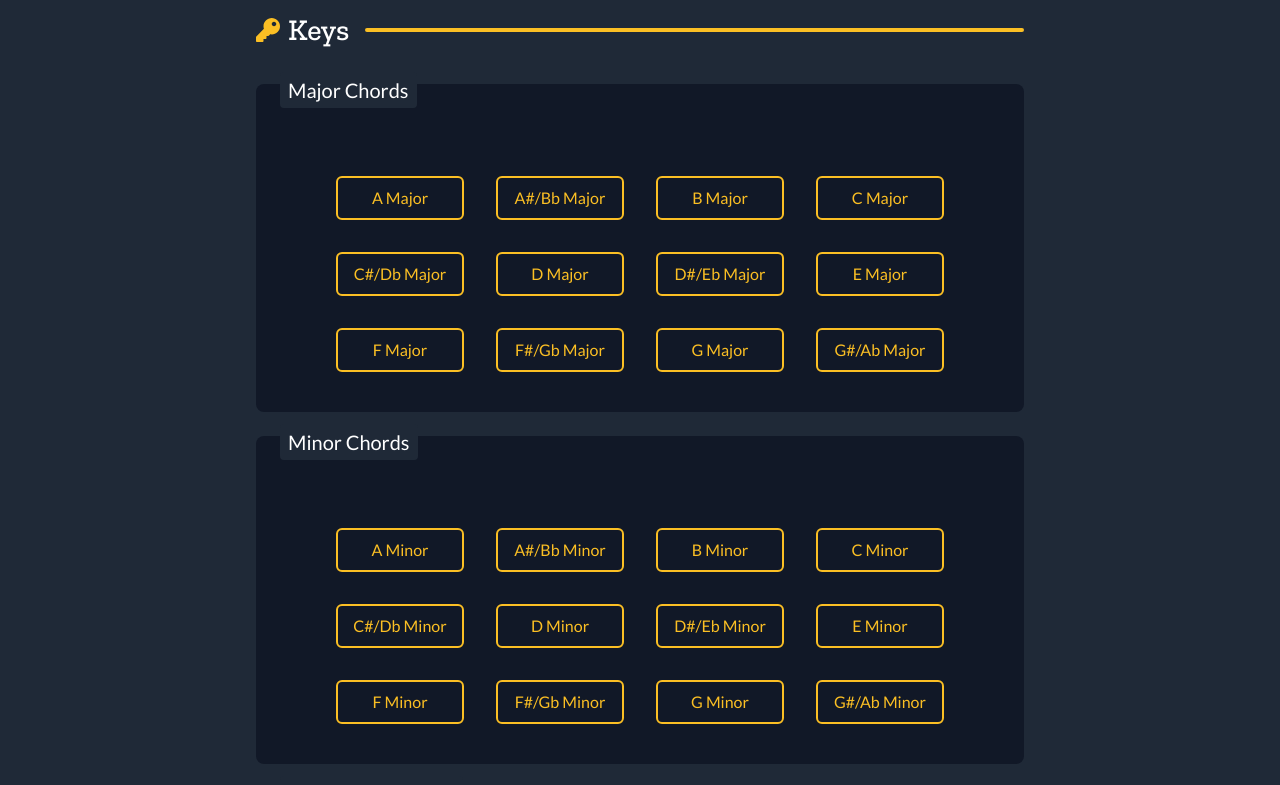
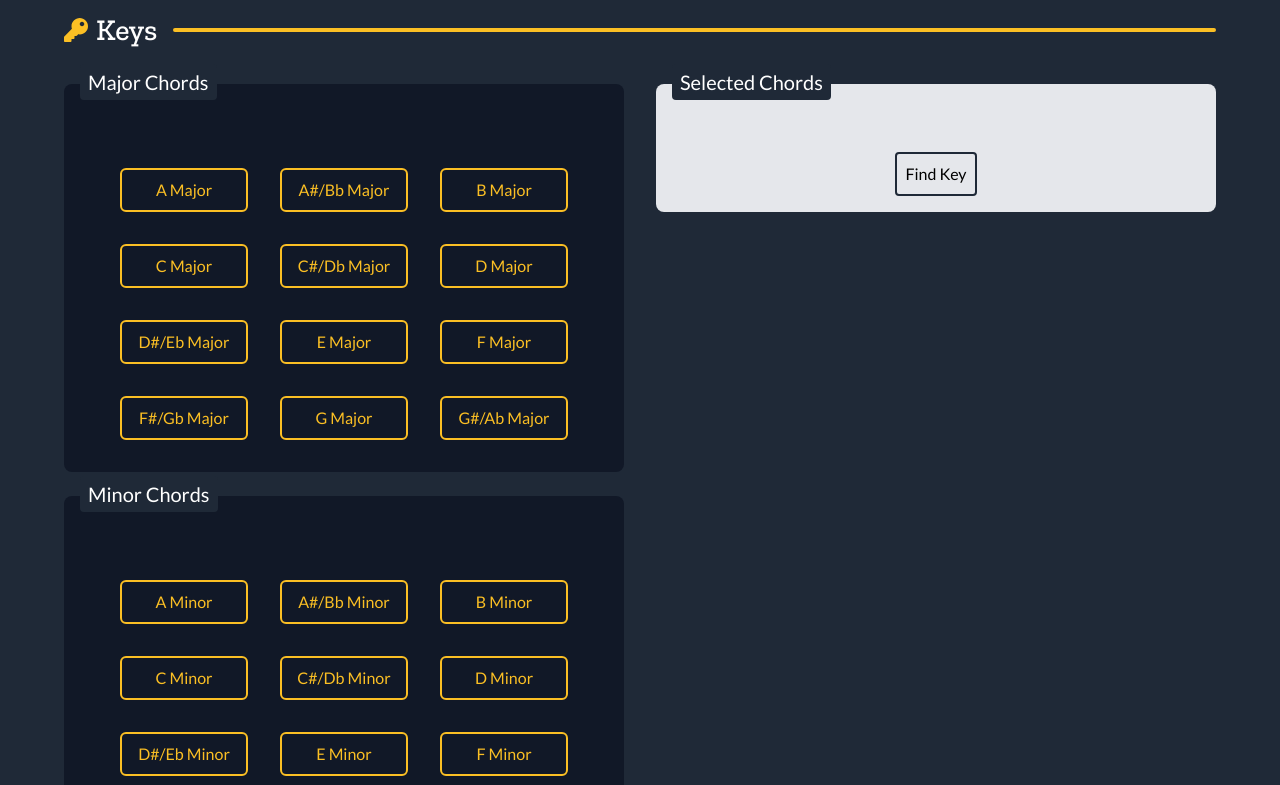
Before and after one commit to jacoberick/keys, a React (Create React App) app: page / in a window 1280 px wide. Shown: the top 785 px of the page. Built offline with nearby package versions, Linux system fonts and the light colour scheme.

Commit message:
added selected chords tab, added toggleSelectedChord function

```diff
--- a/src/App.js
+++ b/src/App.js
@@ -4,7 +4,7 @@ import FindKey from "./components/FindKey";
 
 function App() {
   return (
-    <div id="masterContainer" className="bg-gray-800 h-screen">
+    <div id="masterContainer" className="bg-gray-800 ">
       <Header />
       <FindKey />
     </div>
--- a/src/components/FindKey.js
+++ b/src/components/FindKey.js
@@ -1,8 +1,14 @@
+import React, { useState } from "react";
+
 // repeated styles
 const majorMinorTitles = `text-xl mb-4 text-white relative bottom-9 bg-gray-800 inline-block rounded py-1 px-2 font-lato`;
-const chordSection = `my-6 bg-gray-900 rounded-lg p-6`;
+const chordSection = `my-6 bg-gray-900 rounded-lg p-4 max-w-2xl`;
 const buttonsContainer = `flex flex-wrap justify-center`;
 const chordButton = `text-yellow-400 m-4 border-2  border-yellow-400 p-2 rounded-md w-32 hover:bg-yellow-400 transition-all hover:text-white`;
+
+const FindKey = () => {
+  //state
+  const [selectedChords, setSelectedChords] = useState([]);
 
   //chord arrays
   const baseChords = [
@@ -24,28 +30,44 @@ const majorChords = baseChords.map((x) => x + " Major");
   const minorChords = baseChords.map((x) => x + " Minor");
   const dimChords = baseChords.map((x) => x + " Diminished");
 
+  const toggleSelectedChord = (el) => {
+    let chordName = el.target.innerHTML;
+    let arrCopy = [...selectedChords];
+    let selectIndex = arrCopy.indexOf(chordName);
+
+    selectIndex === -1
+      ? setSelectedChords([...arrCopy, chordName])
+      : setSelectedChords(arrCopy.filter((x) => x !== chordName));
+  };
+
+  console.log(selectedChords);
+
   //variables that store chord button elements
   const majorChordButtons = majorChords.map((c) => (
-  <button key={c} className={chordButton}>
+    <button onClick={toggleSelectedChord} key={c} className={chordButton}>
       {c}
     </button>
   ));
 
   const minorChordButtons = minorChords.map((c) => (
-  <button key={c} className={chordButton}>
+    <button onClick={toggleSelectedChord} key={c} className={chordButton}>
       {c}
     </button>
   ));
 
   const dimChordButtons = dimChords.map((c) => (
-  <button key={c} className={chordButton}>
+    <button onClick={toggleSelectedChord} key={c} className={chordButton}>
       {c}
     </button>
   ));
 
-const FindKey = () => {
   return (
-    <div id="findKeyContainer" className="mx-auto max-w-4xl px-16">
+    <div
+      id="findKeyContainer"
+      className="flex justify-center px-16 max-w-7xl mx-auto"
+    >
+      {/* chords for selection */}
+      <div id="left" className="mr-4 w-1/2">
         <section id="majorSection" className={chordSection}>
           <p className={majorMinorTitles}>Major Chords</p>
           <div id="majorChordBank" className={buttonsContainer}>
@@ -65,6 +87,17 @@ const FindKey = () => {
           </div>
         </section>
       </div>
+      {/* selected chords */}
+      <div id="right" className="ml-4 w-1/2">
+        <section className="my-6 bg-gray-200 rounded-lg p-4 max-w-2xl flex flex-col items-start">
+          <p className={`${majorMinorTitles}`}>Selected Chords</p>
+          <div id="minorChordBank" className={buttonsContainer}></div>
+          <button className="self-center border-gray-800 border-2 rounded p-2 hover:bg-gray-800 hover:text-white transition-all">
+            Find Key
+          </button>
+        </section>
+      </div>
+    </div>
   );
 };
 
--- a/src/components/Header.js
+++ b/src/components/Header.js
@@ -5,7 +5,7 @@ const Header = () => {
   return (
     <div
       id="headerContainer"
-      className=" flex px-16 justify-between items-center max-w-4xl my-0 mx-auto py-3"
+      className=" flex px-16 justify-between items-center max-w-7xl my-0 mx-auto py-3"
     >
       <div id="logoContainer" className="flex items-center mr-4">
         <FontAwesomeIcon icon={faKey} className="text-2xl text-yellow-400" />
```
Lines whose indentation alone changed are shown as unchanged.
